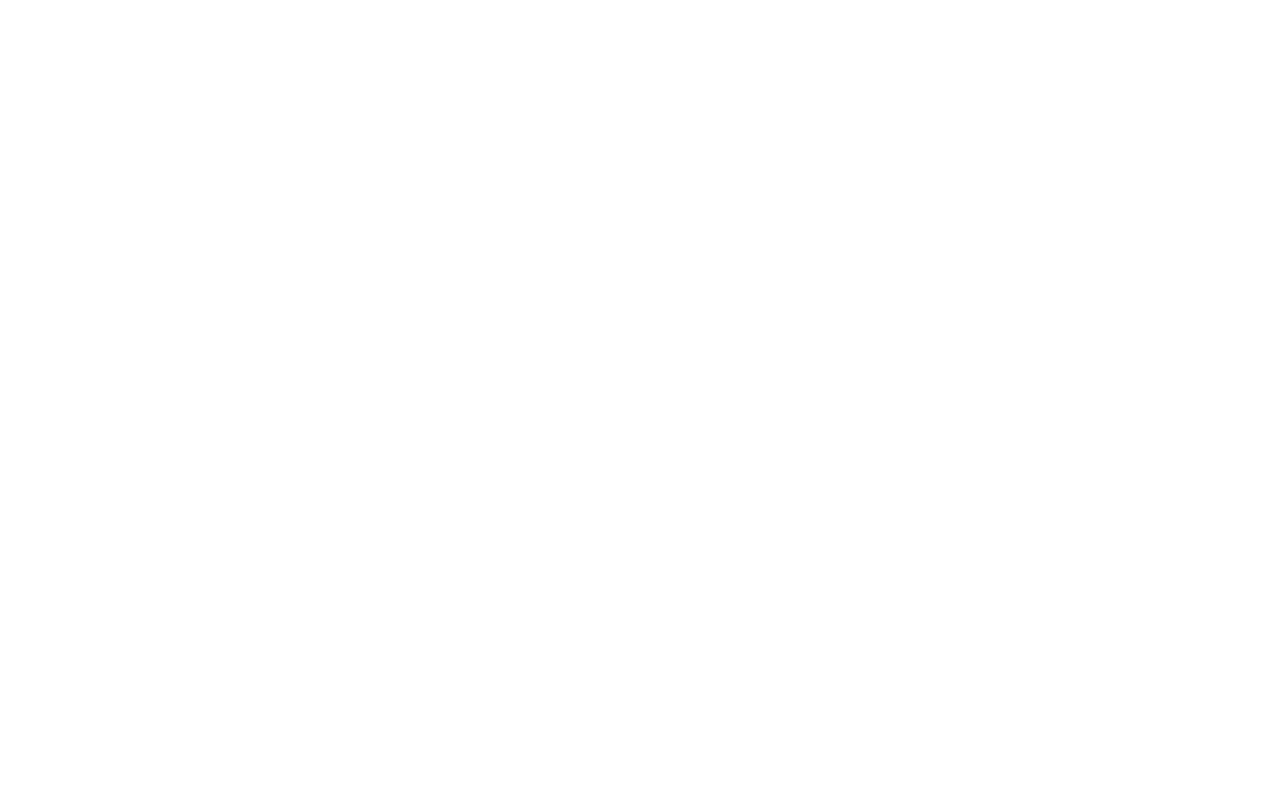
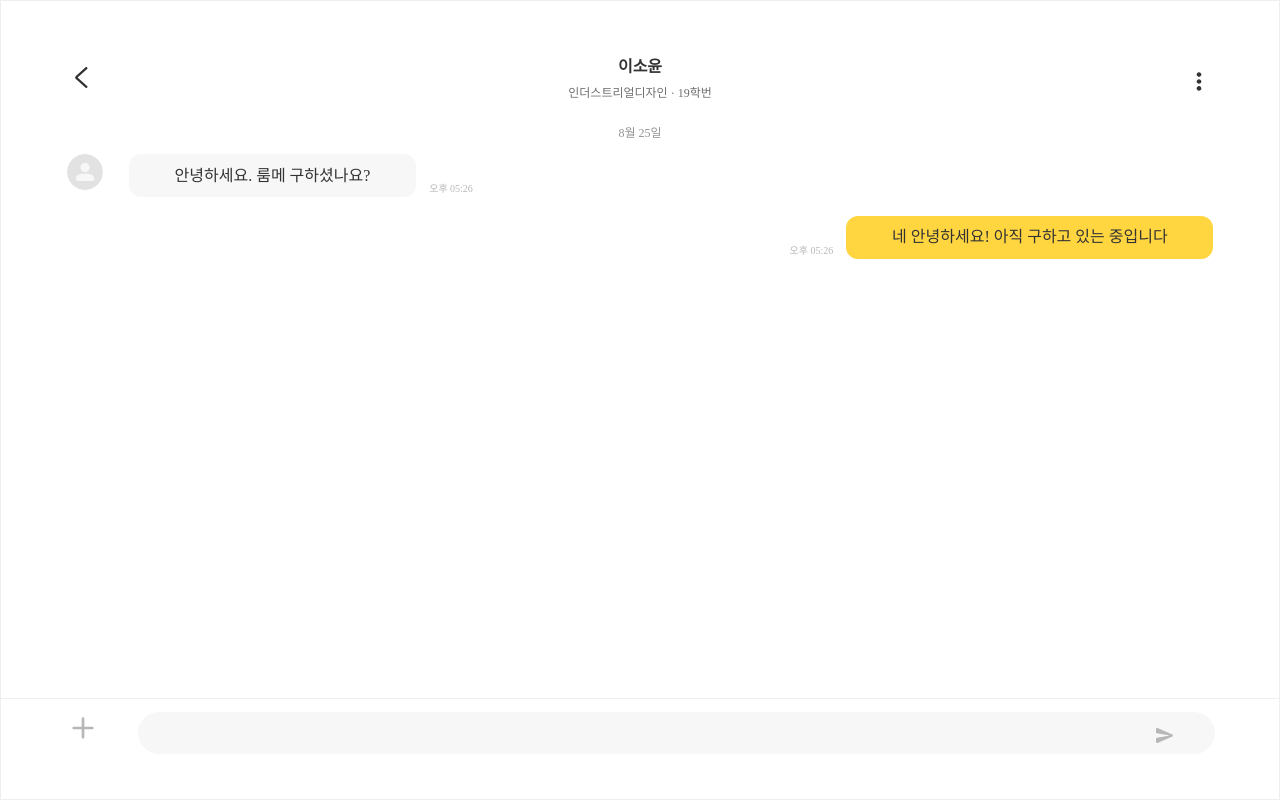
Before and after one commit to G-E-E-K-S/GEEKS-FE, a React (Create React App) app: page /chat/chatroom in a window 1280 px wide. Before the commit this address had no page. Built offline with nearby package versions, Linux system fonts and the light colour scheme; a web font is replaced by a local one.

Commit message:
Add Chatting Room Page

```diff
--- a/src/App.js
+++ b/src/App.js
@@ -4,7 +4,7 @@ import Home from './pages/Main/Home';
 import LiveRule from "./pages/Main/LiveRule";
 import { MyPage, LifeStyles, EditProfile, SettingUserInfo, SaveList, Notice, FAQ, FaqRommate } from './pages/MyPage/Index';
 import { FindRoommate , User, ApplyConfirm } from './pages/FindRoommate/Index';
-import Chat from "./pages/Chat/Chat";
+import { Chat , ChatRoom } from './pages/Chat/Index';
 function App() {
   return (
     <div>
@@ -35,6 +35,7 @@ function App() {
           <Route path="/user" element={<User/>} />
           <Route path="/applyconfirm" element={<ApplyConfirm/>} />
           <Route path="/chat" element={<Chat/>} />
+          <Route path="/chat/chatroom" element={<ChatRoom/>} />
         </Routes>
       </Router>
     </div>
--- /dev/null
+++ b/src/components/Chat/MyChat.js
@@ -0,0 +1,37 @@
+import React from "react";
+import styled from "styled-components";
+
+const ChatBubble = styled.div`
+  display: flex;
+  justify-content: flex-end;
+  flex-wrap: wrap;
+  margin-bottom: 2.36vh;
+`;
+const Time = styled.div`
+  color: #b7b7b7;
+  font-size: 0.625rem;
+  font-weight: 500;
+  line-height: 16px;
+  margin-right: 1.02vw;
+  display: flex;
+  align-items: flex-end;
+`;
+const ChatText = styled.div`
+  max-width: 64.61vw;
+  padding: 1.18vh 3.58vw;
+  border-radius: 12px;
+  background: #ffd540;
+  color: #333;
+  font-size: 1rem;
+  font-weight: 500;
+  line-height: 24px;
+`;
+const MyChat = (props) => {
+  return (
+    <ChatBubble>
+      <Time>{props.time}</Time>
+      <ChatText>{props.chat}</ChatText>
+    </ChatBubble>
+  );
+};
+export default MyChat;
--- /dev/null
+++ b/src/components/Chat/OtherChat.js
@@ -0,0 +1,43 @@
+import React from "react";
+import styled from "styled-components";
+
+const ChatBubble = styled.div`
+  display: flex;
+  flex-wrap: wrap;
+  margin-bottom: 2.36vh;
+`;
+const UserProfile = styled.img`
+  width: 36px;
+  height: 36px;
+  border-radius: 50%;
+  margin-right: 2.05vw;
+`;
+const Time = styled.div`
+  color: #b7b7b7;
+  font-size: 0.625rem;
+  font-weight: 500;
+  line-height: 16px;
+  margin-left: 1.02vw;
+  display: flex;
+  align-items: flex-end;
+`;
+const ChatText = styled.div`
+  max-width: 64.61vw;
+  padding: 1.18vh 3.58vw;
+  border-radius: 12px;
+  background: #f7f7f7;
+  color: #333;
+  font-size: 1rem;
+  font-weight: 500;
+  line-height: 24px;
+`;
+const OtherChat = (props) => {
+  return (
+    <ChatBubble>
+      <UserProfile src={props.profileImg} />
+      <ChatText>{props.chat}</ChatText>
+      <Time>{props.time}</Time>
+    </ChatBubble>
+  );
+};
+export default OtherChat;
--- a/src/components/Common/CommonStyle.js
+++ b/src/components/Common/CommonStyle.js
@@ -40,3 +40,8 @@ export const SpaceBetween = styled.div`
   display: flex;
   justify-content: space-between;
 `;
+
+export const DirectionCol = styled.div`
+  display: flex;
+  flex-direction: column;
+`;
--- a/src/pages/Chat/Chat.js
+++ b/src/pages/Chat/Chat.js
@@ -53,7 +53,7 @@ const Chat = () => {
           {isSelectMenu === 'group' && <ChatList chatprofile={basicProfile} name={`같이 신전떡볶이 주문하신분`} prevDate={`1일 전`} chat={`안녕하세요. 룸메 구하셨나요?요를레히힣힣넘어가는지확인하는중입니다.`} noneReadCnt={`2`}/>}
         </c.SubScreen>
       </c.ScreenComponent>
-      <NavigationBar/>
+      <NavigationBar type={`chat`}/>
     </c.Totalframe>
   );
 };
--- /dev/null
+++ b/src/pages/Chat/ChatRoom.js
@@ -0,0 +1,120 @@
+import React, { useState } from "react";
+import { useNavigate } from "react-router-dom";
+import styled from "styled-components";
+import * as c from "../../components/Common/CommonStyle";
+import NavigationBar from "../../components/Main/NavigationBar";
+import GoBack from "../../components/Join/GoBack";
+import MyChat from "../../components/Chat/MyChat";
+import OtherChat from "../../components/Chat/OtherChat";
+import Dots from "../../assets/img/Home/edit.svg";
+import Plus from "../../assets/img/Chat/add.svg";
+import Send from "../../assets/img/Chat/send.svg";
+import BasicProfile from "../../assets/img/MyPage/basicProfile.svg";
+
+const ChatHeader = styled.div`
+  width: 100%;
+  display: flex;
+  justify-content: space-between;
+`;
+const Name = styled.div`
+  color: #333;
+  text-align: center;
+  font-size: 1rem;
+  font-weight: 600;
+  margin-top: 6.51vh;
+`;
+const Major = styled.div`
+  color: #707070;
+  text-align: center;
+  font-size: 0.75rem;
+  font-weight: 500;
+  line-height: 16px;
+  margin-top: 1.02vh;
+`;
+const DotsImg = styled.img`
+  margin-top: 7.58vh;
+`;
+const Date = styled.div`
+  color: #949494;
+  font-size: 0.75rem;
+  font-style: normal;
+  font-weight: 500;
+  line-height: 16px;
+  margin-top: 2.96vh;
+  margin-bottom: 1.65vh;
+  text-align: center;
+`;
+// chat bottom
+const ChatBottom = styled.div`
+  position: fixed;
+  width: 100%;
+  height: 17.06vh;
+  padding: 1.65vh 5.12vw 0 5.12vw;
+  border-top: 1px solid #efefef;
+`;
+const Add = styled.img`
+  width: 32px;
+  height: 32px;
+  margin-right: 3.07vw;
+  display: flex;
+  justify-content: center;
+  align-items: center;
+`;
+const InputMsgBox = styled.div`
+  width: 100%;
+  height: 5.21vh;
+  padding: 1.18vh 3.07vw 1.18vh 4.1vw;
+  border-radius: 24px;
+  background: #f7f7f7;
+`;
+const InputMsg = styled.input`
+  outline: none;
+  border: none;
+  background: #f7f7f7;
+  width: 100%;
+
+  color: #333;
+  font-size: 1rem;
+  font-style: normal;
+  font-weight: 500;
+  line-height: 24px;
+`;
+const SendImg = styled.img`
+  float: right;
+  cursor: pointer;
+`;
+const ChatRoom = () => {
+  const [isSelectMenu, setIsSelectMenu] = useState("findroommate");
+  return (
+    <c.Totalframe>
+      <c.ScreenComponent>
+        <c.SubScreen>
+          <ChatHeader>
+            <GoBack />
+            <c.DirectionCol>
+              <Name>{`이소윤`}</Name>
+              <Major>{`인더스트리얼디자인 · 19학번`}</Major>
+            </c.DirectionCol>
+            <DotsImg src={Dots} />
+          </ChatHeader>
+          {/* chat */}
+          <Date>8월 25일</Date>
+          <OtherChat profileImg={BasicProfile} time={`오후 05:26`} chat={`안녕하세요. 룸메 구하셨나요?`}/>
+          <MyChat time={`오후 05:26`}chat={`네 안녕하세요! 아직 구하고 있는 중입니다`}/>
+        </c.SubScreen>
+      </c.ScreenComponent>
+      <ChatBottom>
+        <c.Flex>
+          <Add src={Plus} />
+          <InputMsgBox>
+            <c.Flex>
+              <InputMsg />
+              <SendImg src={Send} />
+            </c.Flex>
+          </InputMsgBox>
+        </c.Flex>
+      </ChatBottom>
+    </c.Totalframe>
+  );
+};
+export default ChatRoom;
--- /dev/null
+++ b/src/pages/Chat/Index.js
@@ -0,0 +1,4 @@
+import Chat from "./Chat";
+import ChatRoom from "./ChatRoom";
+
+export { Chat, ChatRoom };
```
Also changed, not shown: src/assets/img/Chat/add.svg (added), src/assets/img/Chat/send.svg (added).
